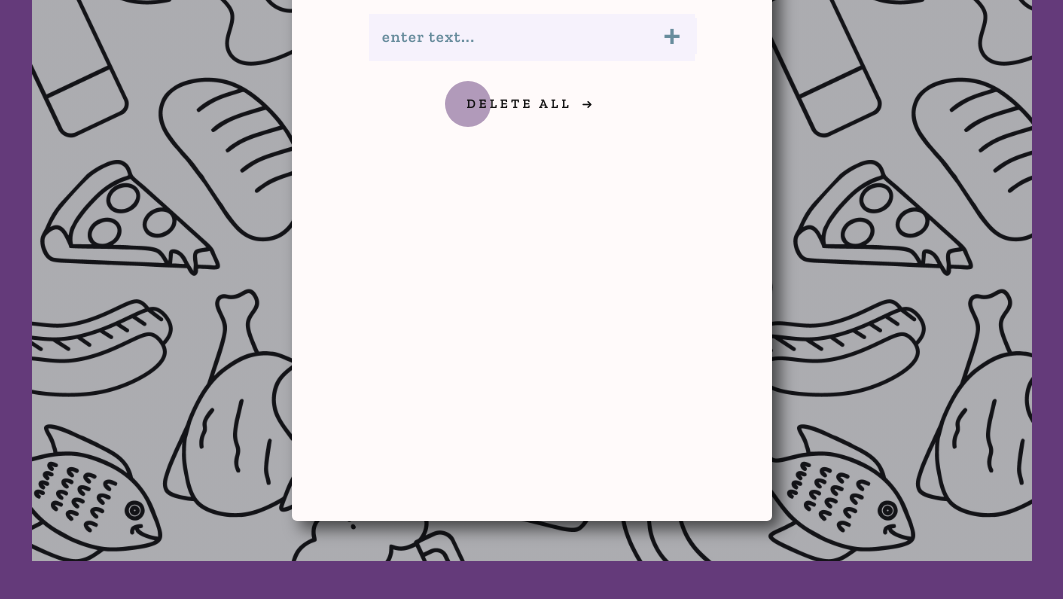
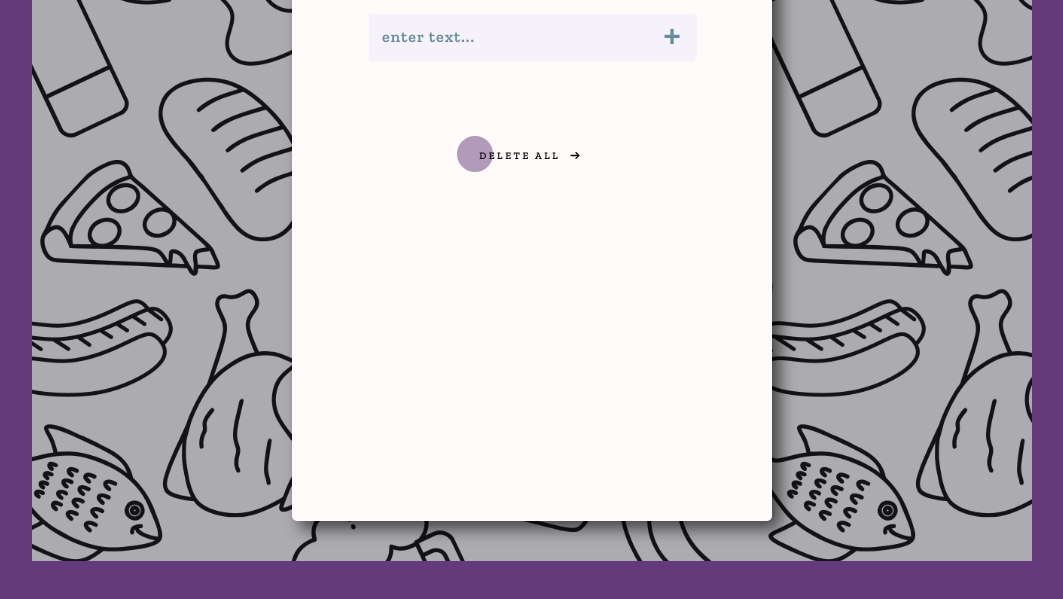
Before and after one commit to Svetlana210/Shopping-List, a website: page index.html in a window 1280 px wide. Shown: the part 139-738 px from the top of the page, without its empty margins (108-1171 px from the left). Drawn offline with nearby package versions, Linux system fonts and the light colour scheme; some packages are replaced by stand-ins of ours; a script that the page names is missing; a web font is replaced by a local one.

Commit message:
chahnge btn

```diff
--- a/css/styles.css
+++ b/css/styles.css
@@ -385,7 +385,7 @@ a {
   transition: all 0.2s ease;
   color: #111;
   font-family: "Zilla Slab";
-  font-size: 13px;
+  font-size: 10px;
   line-height: 18px;
   font-weight: 900;
   letter-spacing: 0.25em;
@@ -396,13 +396,13 @@ a {
 .delete-btn::before {
   content: "";
   position: absolute;
-  top: 5px;
+  top: 8px;
   left: 0;
   display: block;
   border-radius: 28px;
   background: rgba(100, 58, 122, 0.5);
-  width: 46px;
-  height: 46px;
+  width: 36px;
+  height: 36px;
   transition: all 0.3s ease;
 }
 .text-del {
--- a/index.html
+++ b/index.html
@@ -44,13 +44,14 @@
             <button class="submit-button" type="submit">+</button>
           </div>
         </form>
-          <a class="delete-btn">
+
+        <ul class="list"></ul>
+           <a class="delete-btn">
             <span class="text-del">Delete all</span>
             <svg class="icon-del" width="10px" height="7px" viewBox="0 0 13 10">
               <path d="M1,5 L11,5"></path> <polyline points="8 1 12 5 8 9"></polyline>
             </svg>
           </a>
-        <ul class="list"></ul>
       </div>
       <!-- </div> -->
     </section>
```
